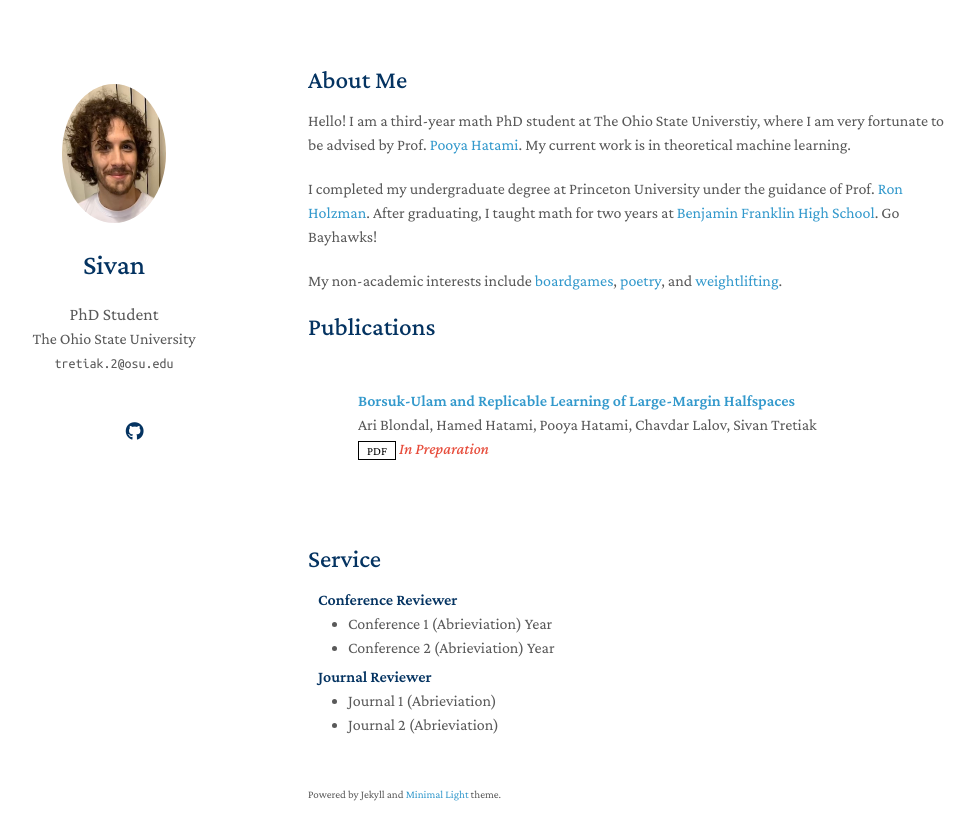
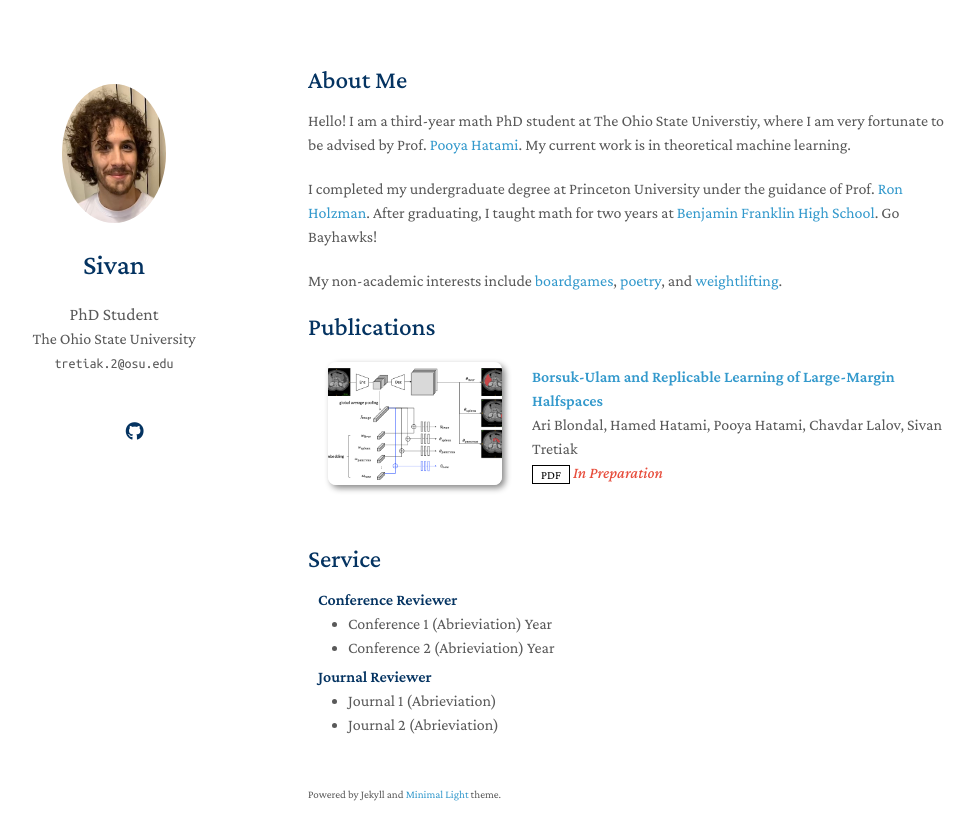
Before and after one commit to sivantretiak/sivantretiak.github.io, a Jekyll site: the page built from index.md, in a window 1280 px wide. Shown: the top 840 px of the page, without its empty margins (162-1137 px from the left). Built offline with Jekyll 4.4.1, drawn with Linux system fonts in a browser that asks for light colours; a style sheet for code colours, icons or effects is not loaded; our own code applies the rules of GitHub Pages for plain Markdown files.

Commit message:
Update publications.yml

```diff
--- a/_data/publications.yml
+++ b/_data/publications.yml
@@ -7,5 +7,5 @@ main:
     pdf: https://arxiv.org/pdf/2503.15294
     # code: https://github.com/MrGiovanni/ContinualLearning
     # bibtex: https://bib.yliu.me/MICCAI23.txt
-    # image: ./assets/img/teaser_example_2.png
+    image: ./assets/img/teaser_example_2.png
     notes: In Preparation
```
